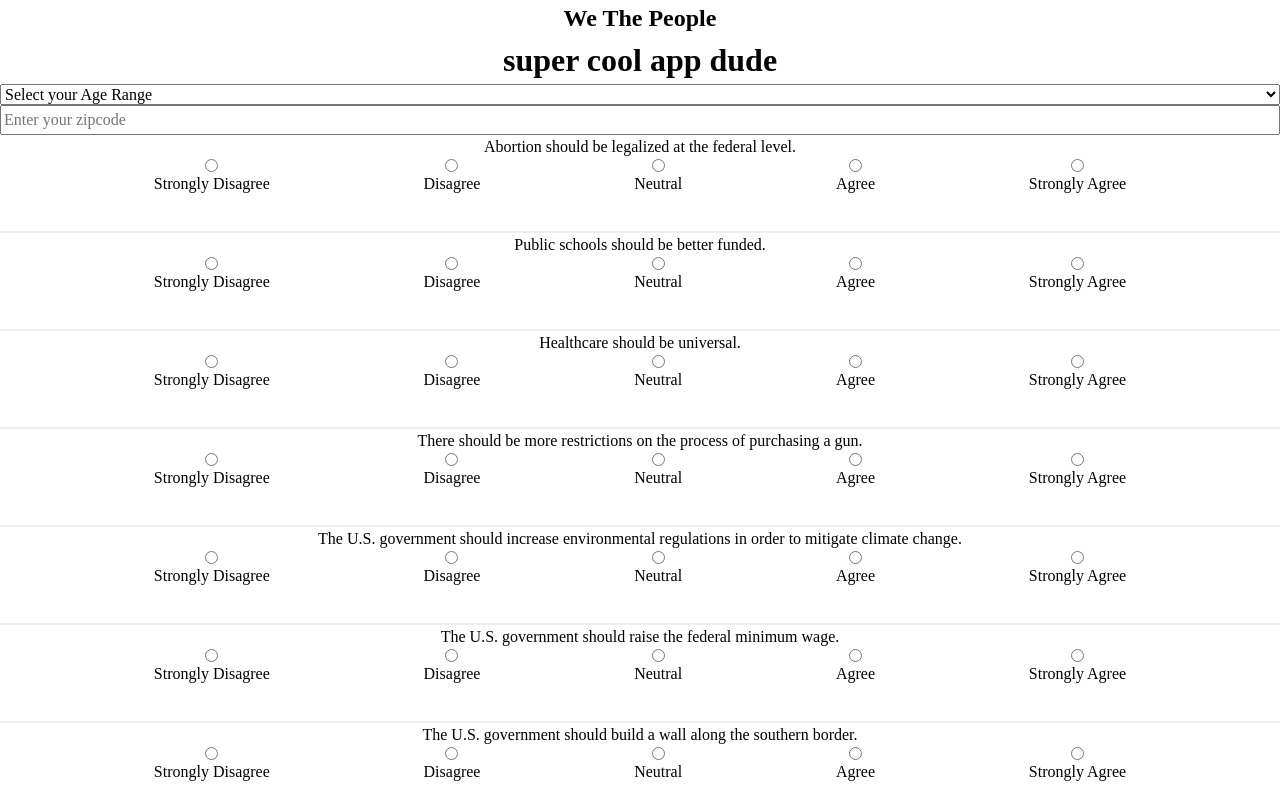
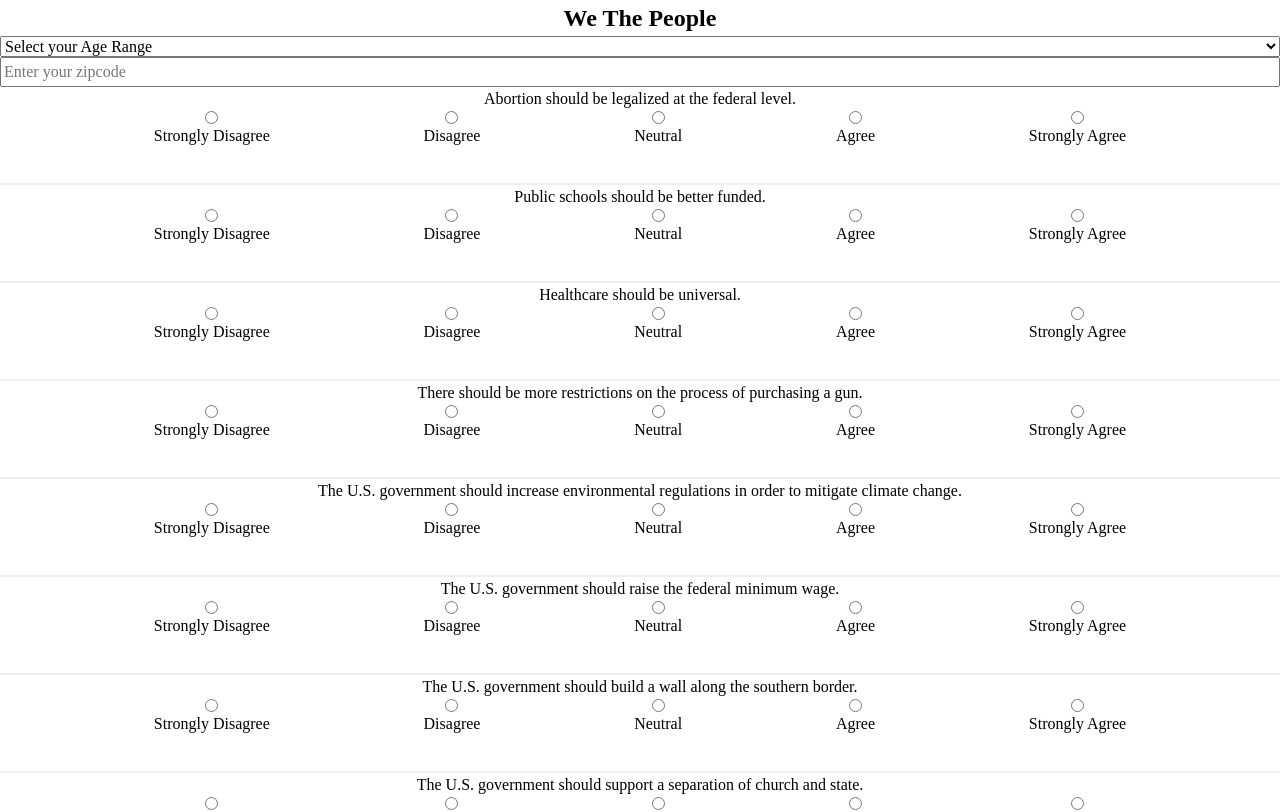
Before and after one commit to Mod-4-Capstone/we-the-people-fe, a React (Create React App) app: page / in a window 1280 px wide. Shown: the top 812 px of the page. Built offline with nearby package versions, Linux system fonts and the light colour scheme.

Commit message:
Remove header

```diff
--- a/src/components/App/App.js
+++ b/src/components/App/App.js
@@ -18,7 +18,6 @@ const App = () => {
             render={() =>{
               return (
               <>
-                <h1>super cool app dude</h1>
                 <Quiz setQuizResult={setQuizResult}/>
               </>
           )}}
```
